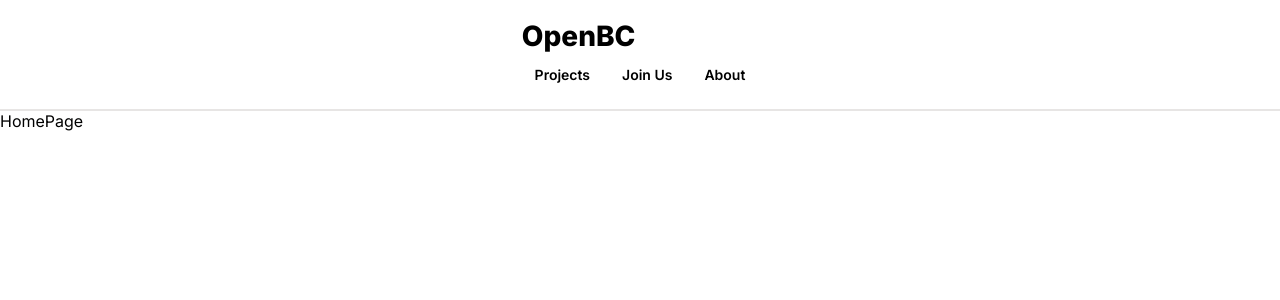
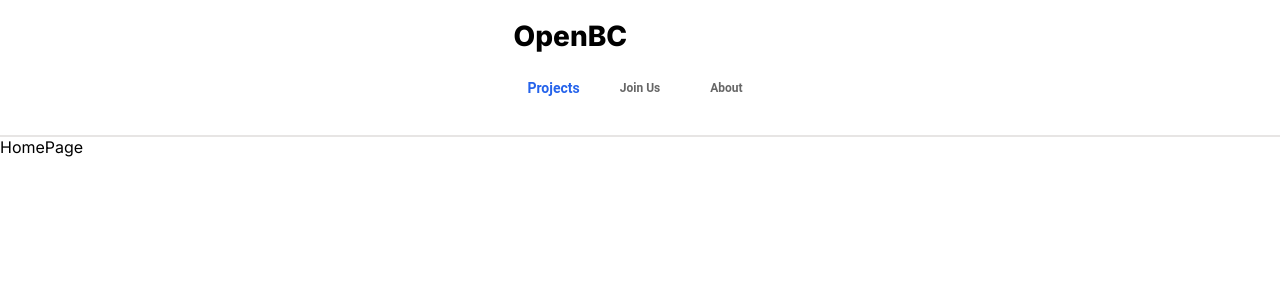
Before and after one commit to OpenBCca/openbc-web, a Next.js app: page / in a window 1280 px wide. Shown: the top 300 px of the page. Built offline with nearby package versions, Linux system fonts and the light colour scheme.

Commit message:
mui bottomnav

```diff
--- a/src/components/Header/Header.tsx
+++ b/src/components/Header/Header.tsx
@@ -1,10 +1,14 @@
-import { Box } from '@mui/material'
+'use client'
+
+import { BottomNavigation, BottomNavigationAction, Box } from '@mui/material'
+import React from 'react'
 
 interface Props {}
 
 const style = {
   link: {
     fontSize: 14,
+    fontWeight: '600',
     cursor: 'pointer',
     borderRadius: '6px',
     paddingX: '0.8rem',
@@ -17,11 +21,15 @@ const style = {
     '&:active': {
       transform: 'scale(0.90) translateY(0.4rem)',
     },
+    '& .Mui-selected': {
+      color: '#2563eb',
+    },
     transition: 'all 240ms cubic-bezier(0.4, 0.4, 0.4, 0.4)',
   },
 }
 
 function Header({}: Props) {
+  const [value, setValue] = React.useState(0)
   return (
     <Box
       component={'header'}
@@ -44,25 +52,22 @@ function Header({}: Props) {
           OpenBC
         </Box>
 
-        <Box
-          component={'nav'}
+        <BottomNavigation
+          showLabels
+          value={value}
+          onChange={(event, newValue) => {
+            if (typeof newValue === 'number') setValue(newValue)
+          }}
           sx={{
             display: 'flex',
             alignItems: 'center',
             columnGap: '0.4rem',
-            fontWeight: '600',
           }}
         >
-          <Box component={'a'} sx={style.link}>
-            Projects
-          </Box>
-          <Box component={'a'} sx={style.link}>
-            Join Us
-          </Box>
-          <Box component={'a'} sx={style.link}>
-            About
-          </Box>
-        </Box>
+          <BottomNavigationAction label="Projects" sx={style.link} />
+          <BottomNavigationAction label="Join Us" sx={style.link} />
+          <BottomNavigationAction label="About" sx={style.link} />
+        </BottomNavigation>
       </Box>
     </Box>
   )
```
